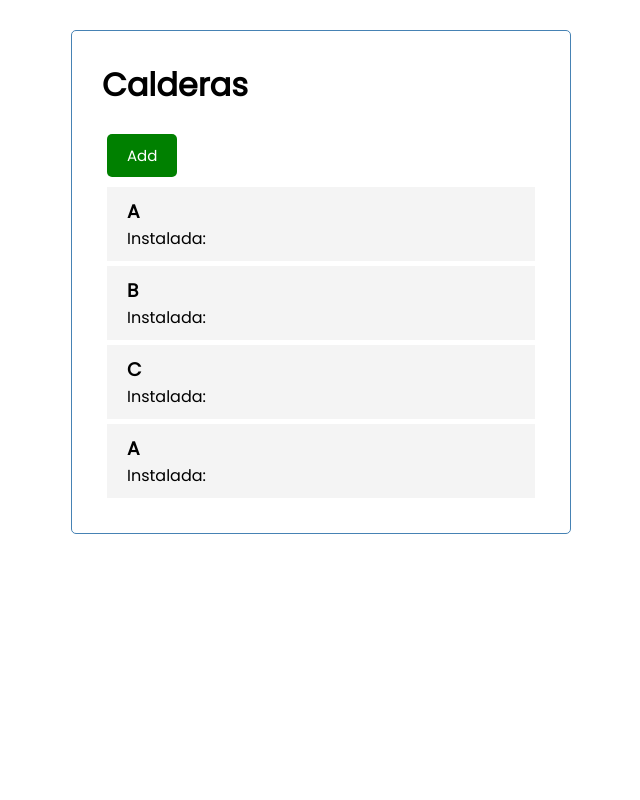
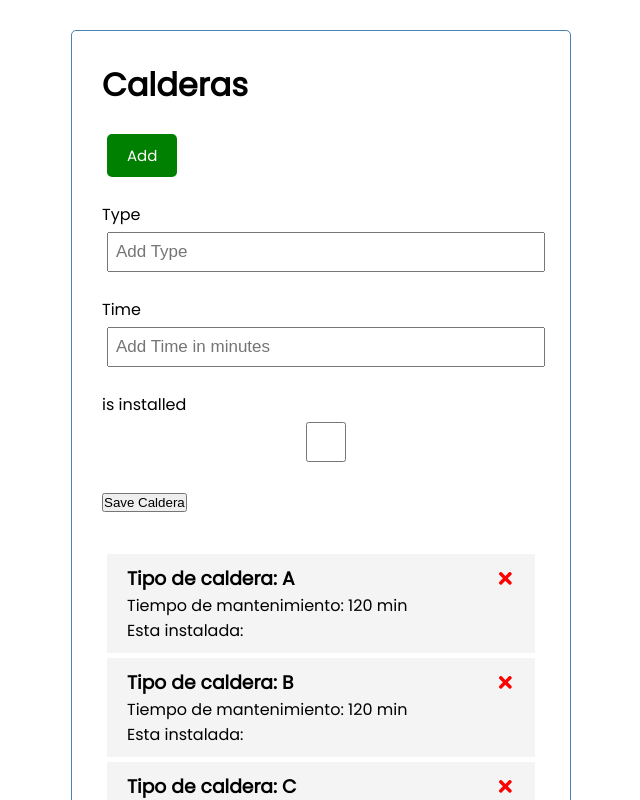
Before and after one commit to matiasvirgili/mcga-caldar-react, a React (Create React App) app: page / in a window 1280 px wide. Shown: the top 800 px of the page, without its empty margins (319-959 px from the left). Built offline with nearby package versions, Linux system fonts and the light colour scheme.

Commit message:
eliminar y agregar calderas

```diff
--- a/package.json
+++ b/package.json
@@ -8,6 +8,7 @@
     "@testing-library/user-event": "^12.8.3",
     "react": "^17.0.2",
     "react-dom": "^17.0.2",
+    "react-icons": "^4.2.0",
     "react-scripts": "4.0.3",
     "web-vitals": "^1.1.2"
   },
--- a/src/App.js
+++ b/src/App.js
@@ -1,6 +1,7 @@
 import { useState } from 'react';
 import Header from './components/Header';
 import Calderas from './components/Calderas';
+import AddCaldera from './components/AddCaldera';
 
 function App() {
   const [calderas, setCalderas] = useState([
@@ -33,10 +34,20 @@ function App() {
       edificioId: 4446,
     },
   ]);
+
+  // Delete caldera
+  const deleteCaldera = (id) => {
+    setCalderas(calderas.filter((caldera) => caldera.id !== id));
+  };
   return (
     <div className="container">
       <Header />
-      <Calderas calderas={calderas} />
+      <AddCaldera />
+      {calderas.length > 0 ? (
+        <Calderas calderas={calderas} onDelete={deleteCaldera} />
+      ) : (
+        'No Calderas To Show'
+      )}
     </div>
   );
 }
--- /dev/null
+++ b/src/components/AddCaldera.js
@@ -0,0 +1,24 @@
+import React from 'react';
+
+const AddCaldera = () => {
+  return (
+    <form className="add-form">
+      <div className="form-control">
+        <label>Type</label>
+        <input type="text" placeholder="Add Type" />
+      </div>
+      <div className="form-control">
+        <label>Time</label>
+        <input type="text" placeholder="Add Time in minutes" />
+      </div>
+      <div className="form-control">
+        <label> is installed</label>
+        <input type="checkbox" placeholder="Add Caldera" />
+      </div>
+
+      <input type="submit" value="Save Caldera" />
+    </form>
+  );
+};
+
+export default AddCaldera;
--- a/src/components/Caldera.js
+++ b/src/components/Caldera.js
@@ -1,8 +1,17 @@
-const Caldera = ({ caldera }) => {
+import { FaTimes } from 'react-icons/fa';
+
+const Caldera = ({ caldera, onDelete }) => {
   return (
     <div className="caldera">
-      <h3>{caldera.tipo}</h3>
-      <p> Instalada: {caldera.estaInstalada}</p>
+      <h3>
+        Tipo de caldera: {caldera.tipo}{' '}
+        <FaTimes
+          style={{ color: 'red', cursor: 'pointer' }}
+          onClick={() => onDelete(caldera.id)}
+        />
+      </h3>
+      <p>Tiempo de mantenimiento: {caldera.tiempoMantenimientoMinutos} min</p>
+      <p>Esta instalada: {caldera.estaInstalada}</p>
     </div>
   );
 };
--- a/src/components/Calderas.js
+++ b/src/components/Calderas.js
@@ -1,10 +1,10 @@
 import Caldera from './Caldera';
 
-const Calderas = ({ calderas }) => {
+const Calderas = ({ calderas, onDelete }) => {
   return (
     <>
       {calderas.map((caldera) => (
-        <Caldera key={caldera.id} caldera={caldera} />
+        <Caldera key={caldera.id} caldera={caldera} onDelete={onDelete} />
       ))}
     </>
   );
```
Also changed, not shown: 1 other file (tests, documents, lock files or other folders).
